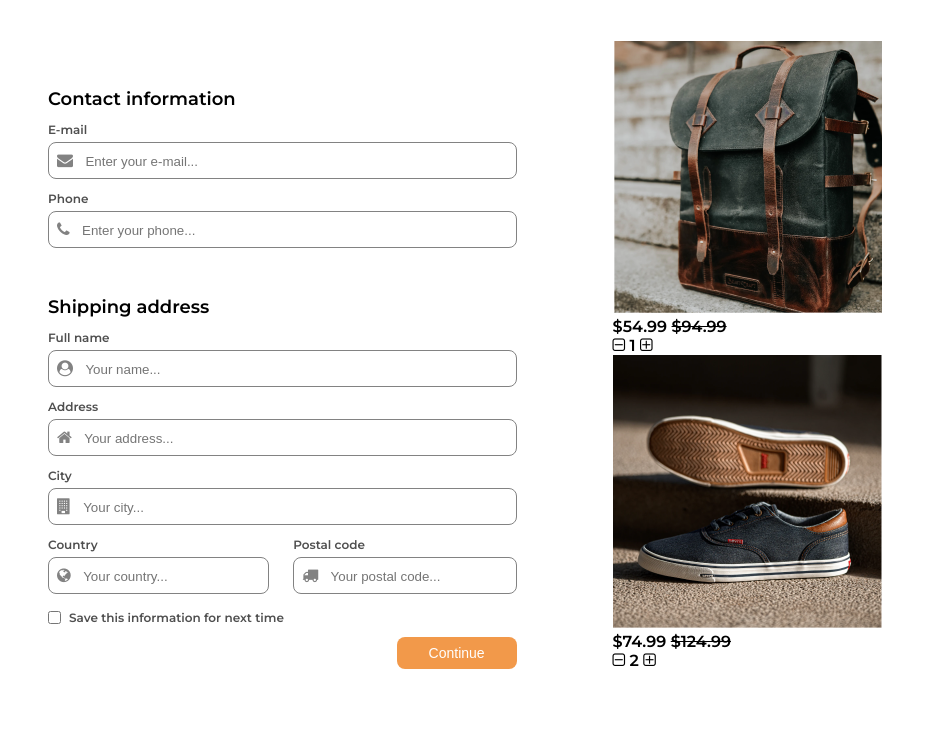
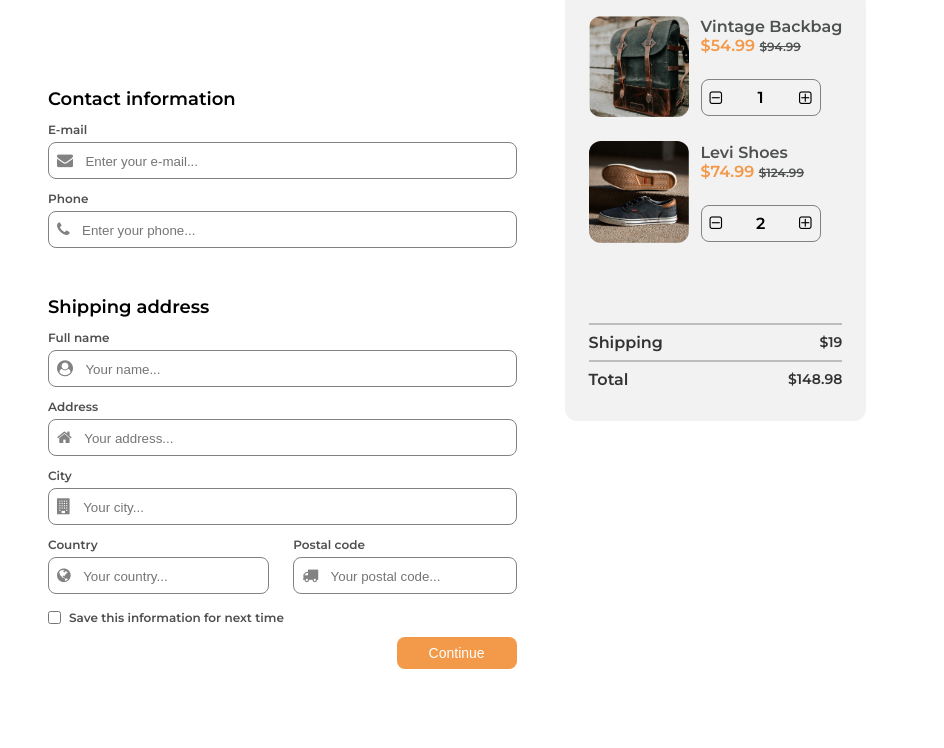
Before and after one commit to Weirdricc/checkout-page-master, a plain HTML site: page index.html in a window 1280 px wide. Shown: the part 52-800 px from the top of the page, without its empty margins (0-944 px from the left). Drawn offline with Linux system fonts and the light colour scheme.

Commit message:
Style checkout window

```diff
--- a/index.html
+++ b/index.html
@@ -139,14 +139,17 @@
           </form>
         </div>
         <div class="checkout-window">
+          <div class="checkout-window-wrap">
             <div class="item-count">
               <img src="photo1.png" alt="" />
               <div class="item-details">
-              <span>$54.99</span>
-              <span><del>$94.99</del></span>
+                <span class="item-title">Vintage Backbag</span>
+                <br />
+                <span class="item-price-new">$54.99</span>
+                <span class="item-price-old"><del>$94.99</del></span>
                 <div class="count-wrap">
                   <i class="fa fa-minus-square-o"></i>
-                <span>1</span>
+                  <span class="count">1</span>
                   <i class="fa fa-plus-square-o"></i>
                 </div>
               </div>
@@ -154,13 +157,25 @@
             <div class="item-count">
               <img src="photo2.png" alt="" />
               <div class="item-details">
-              <span>$74.99</span>
-              <span><del>$124.99</del></span>
+                <span class="item-title">Levi Shoes</span>
+                <br />
+                <span class="item-price-new">$74.99</span>
+                <span class="item-price-old"><del>$124.99</del></span>
                 <div class="count-wrap">
                   <i class="fa fa-minus-square-o"></i>
-                <span>2</span>
+                  <span class="count">2</span>
                   <i class="fa fa-plus-square-o"></i>
                 </div>
+              </div>
+            </div>
+            <hr class="mar80" />
+            <div class="pad8 horizontal-layout">
+              <span class="shipping">Shipping</span
+              ><span class="money">$19</span>
+            </div>
+            <hr />
+            <div class="pad8 horizontal-layout">
+              <span class="total">Total</span><span class="money">$148.98</span>
             </div>
           </div>
         </div>
--- a/style.css
+++ b/style.css
@@ -2,6 +2,10 @@
   margin: 0;
   padding: 0;
   box-sizing: border-box;
+}
+
+hr {
+  border: 1px solid #bdbdbd;
 }
 
 fieldset {
@@ -61,8 +65,10 @@ fieldset {
   align-self: flex-end;
 }
 
-.checkout-window {
-  margin: 48px;
+.checkout-window-wrap {
+  background-color: #f2f2f2;
+  border-radius: 12px;
+  padding: 24px;
 }
 
 .input-wrap {
@@ -81,6 +87,76 @@ fieldset {
   font-size: 12px;
   color: #4f4f4f;
   margin-top: 12px;
+}
+
+.item-count {
+  display: flex;
+  flex-direction: row;
+  margin-bottom: 24px;
+  align-items: center;
+}
+
+.item-count img {
+  border-radius: 12px;
+  width: 100px;
+  height: auto;
+}
+
+.item-details {
+  margin-left: 12px;
+}
+
+.item-title {
+  color: #4e5150;
+  font-size: 16px;
+}
+
+.item-price-new {
+  color: #f2994a;
+  font-size: 16px;
+}
+
+.item-price-old {
+  color: #4e5150;
+  font-size: 12px;
+}
+
+.count-wrap {
+  margin-top: 24px;
+  border: 1px solid #828282;
+  padding: 8px;
+  border-radius: 8px;
+  display: flex;
+  flex-direction: row;
+  justify-content: center;
+  align-items: center;
+  width: 120px;
+}
+
+.count-wrap .count {
+  flex-grow: 1;
+  text-align: center;
+}
+
+.shipping,
+.total {
+  font-size: 16px;
+  color: #333333;
+}
+
+.money {
+  font-size: 14px;
+  color: #333333;
+  flex-grow: 1;
+  text-align: right;
+}
+
+.pad8 {
+  padding: 8px 0;
+}
+
+.mar80 {
+  margin-top: 80px;
 }
 
 #save-wrap {
```
Lines whose indentation alone changed are shown as unchanged.
